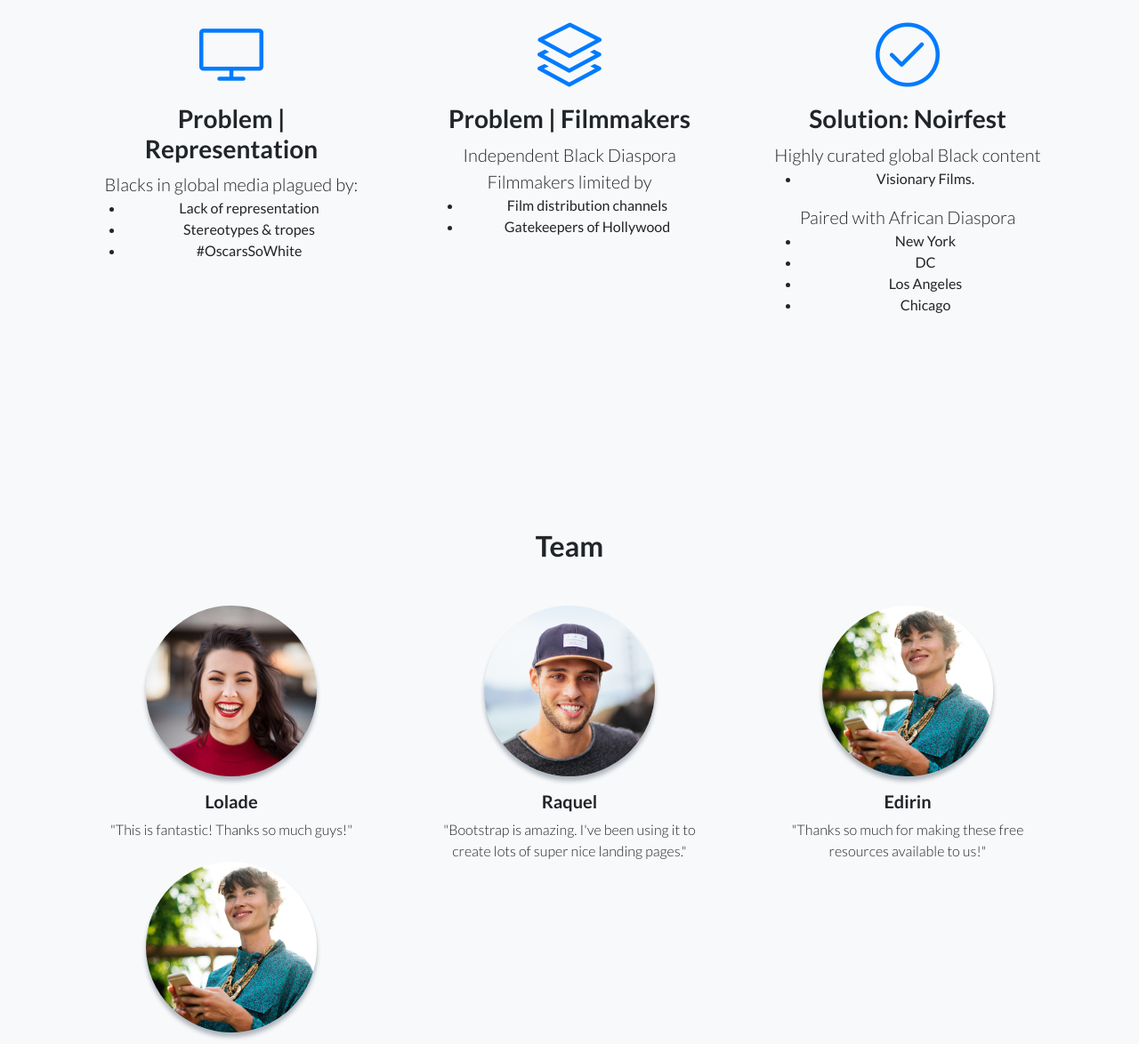
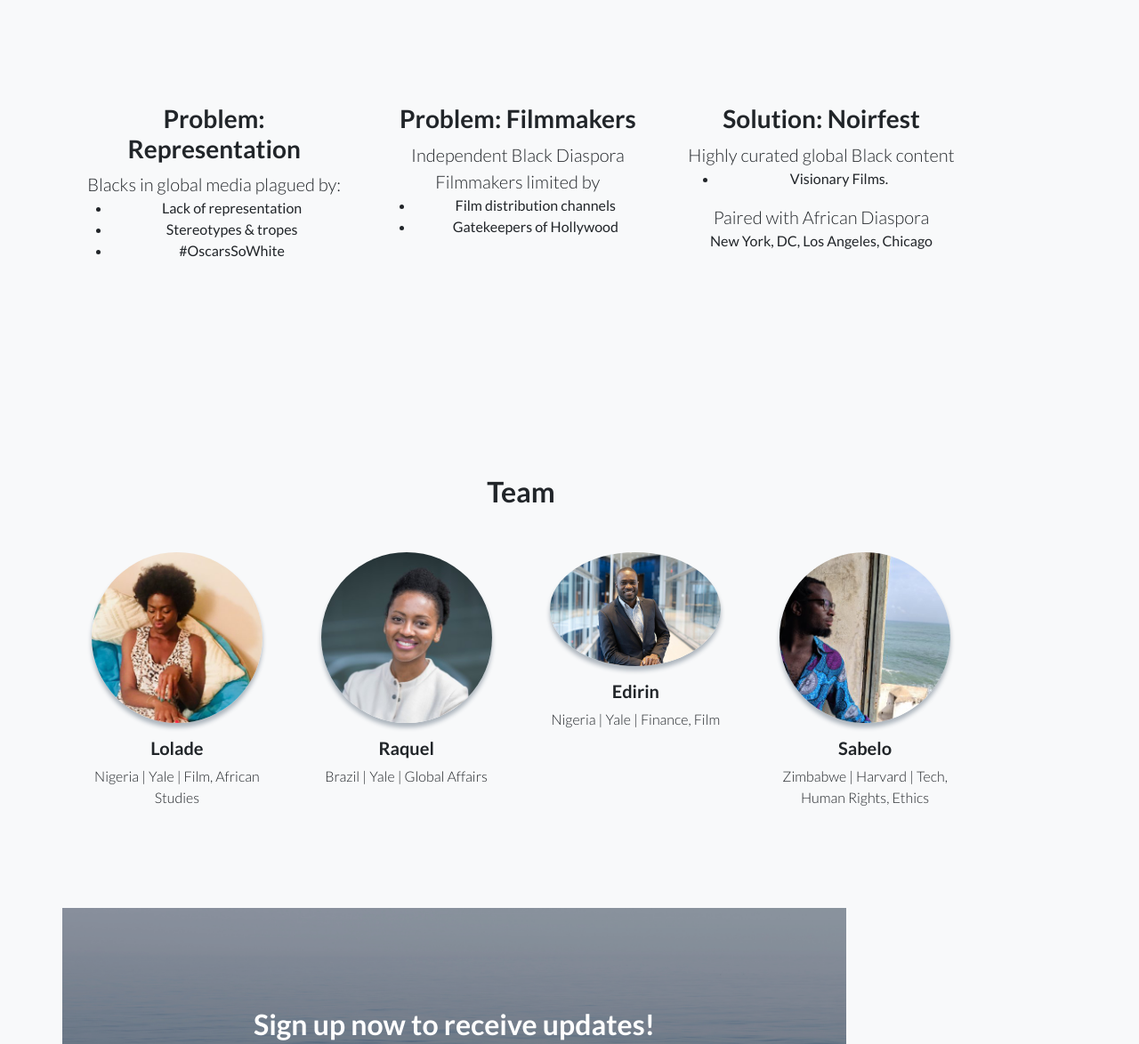
Before and after one commit to noir-fest/noir-fest.github.io, a plain HTML site: page index.html in a window 1280 px wide. Shown: the part 966-2140 px from the top of the page at 89% size. Drawn offline with Linux system fonts and the light colour scheme.

Commit message:
profile photos

```diff
--- a/css/landing-page.css
+++ b/css/landing-page.css
@@ -21,7 +21,7 @@
 header.masthead {
   position: relative;
   background-color: #343a40;
-  background: url("../img/purple-noise.jpg") no-repeat center center;
+  background: url("../img/nf-purple.png") no-repeat center center;
   background-size: cover;
   padding-top: 8rem;
   padding-bottom: 8rem;
--- a/index.html
+++ b/index.html
@@ -64,7 +64,7 @@
     <div class="overlay"></div>
           <div class="row">
         <div class="col-xl-9 mx-auto">
-          <h1 class="mb-5 display-5">Noir Fest: Black dreams on screen </h1>
+          <blockquote class="blockquote"><h1 class="mb-5 display-5">Noir Fest: Black dreams on screen </h1></blockquote>
         </div>
         <div class="col-md-10 col-lg-8 col-xl-7 mx-auto">
 <!-- Begin Mailchimp Signup Form -->
@@ -93,14 +93,13 @@
           <p class="h5"> The NOIR FEST team believes that Blackness equates to cultural richness, persistent innovation, eternal beauty and global significance. We believe that Black futures are bright worldwide, and we seek to bring a multisensory experience of that future to those who seek it.
          </p>
         </div>
-      </div>
+   <!-- Icons Grid -->
+  <section class="features-icons bg-light text-center">
+    <div class="container">
       <div class="row">
         <div class="col-lg-4">
           <div class="features-icons-item mx-auto mb-5 mb-lg-0 mb-lg-3">
-            <div class="features-icons-icon d-flex">
-              <i class="icon-screen-desktop m-auto text-primary"></i>
-            </div>
-			<h3>Problem | Representation</h3>
+			<h3>Problem: Representation</h3>
 			<p class="lead mb-0">
               Blacks in global media plagued by:
                <ul>
@@ -113,10 +112,8 @@
         </div>
         <div class="col-lg-4">
           <div class="features-icons-item mx-auto mb-5 mb-lg-0 mb-lg-3">
-            <div class="features-icons-icon d-flex">
-              <i class="icon-layers m-auto text-primary"></i>
-            </div>
-            <h3>Problem | Filmmakers</h3>
+
+            <h3>Problem: Filmmakers</h3>
             <p class="lead mb-0">
               Independent Black Diaspora Filmmakers limited by
 			<ul>
@@ -128,9 +125,6 @@
         </div>
         <div class="col-lg-4">
           <div class="features-icons-item mx-auto mb-0 mb-lg-3">
-            <div class="features-icons-icon d-flex">
-              <i class="icon-check m-auto text-primary"></i>
-            </div>
             <h3>Solution: Noirfest</h3>
             <p class="lead mb-0">Highly curated global Black content</p>
             <ul>
@@ -138,11 +132,7 @@
 			</ul>
 
             <p class="lead mb-0">Paired with African Diaspora</p>
-              <ul>
-				  <li>New York</li>
-				  <li>DC</li>
-				  <li>Los Angeles</li>
-				  <li>Chicago</li>
+				  New York, DC, Los Angeles, Chicago
               </ul>
           </div>
         </div>
@@ -155,32 +145,34 @@
     <div class="container">
       <h2 class="mb-5">Team</h2>
       <div class="row">
-        <div class="col-lg-4">
+        <div class="col-lg-3">
           <div class="testimonial-item mx-auto mb-5 mb-lg-0">
-            <img class="img-fluid rounded-circle mb-3" src="img/testimonials-1.jpg" alt="">
+            <img class="img-fluid rounded-circle mb-3" src="img/lolade.jpg" alt="">
             <h5>Lolade</h5>
-            <p class="font-weight-light mb-0">"This is fantastic! Thanks so much guys!"</p>
+            <p class="font-weight-light mb-0">
+
+            Nigeria | Yale | Film, African Studies</p>
           </div>
         </div>
-        <div class="col-lg-4">
+        <div class="col-lg-3">
           <div class="testimonial-item mx-auto mb-5 mb-lg-0">
-            <img class="img-fluid rounded-circle mb-3" src="img/testimonials-2.jpg" alt="">
+            <img class="img-fluid rounded-circle mb-3" src="img/raquel.jpg" alt="">
             <h5>Raquel</h5>
-            <p class="font-weight-light mb-0">"Bootstrap is amazing. I've been using it to create lots of super nice landing pages."</p>
+            <p class="font-weight-light mb-0">Brazil | Yale | Global Affairs </p>
           </div>
         </div>
-        <div class="col-lg-4">
+        <div class="col-lg-3">
           <div class="testimonial-item mx-auto mb-5 mb-lg-0">
-            <img class="img-fluid rounded-circle mb-3" src="img/testimonials-3.jpg" alt="">
+            <img class="img-fluid rounded-circle mb-3" src="img/edirin.jpg" alt="">
             <h5>Edirin</h5>
-            <p class="font-weight-light mb-0">"Thanks so much for making these free resources available to us!"</p>
+            <p class="font-weight-light mb-0">Nigeria | Yale | Finance, Film</p>
           </div>
         </div>
-        <div class="col-md-4">
+        <div class="col-md-3">
           <div class="testimonial-item mx-auto mb-5 mb-lg-0">
-            <img class="img-fluid rounded-circle mb-3" src="img/testimonials-3.jpg" alt="">
+            <img class="img-fluid rounded-circle mb-3" src="img/sabelo.jpg" alt="">
             <h5>Sabelo</h5>
-            <p class="font-weight-light mb-0">"Thanks so much for making these free resources available to us!"</p>
+            <p class="font-weight-light mb-0">Zimbabwe | Harvard | Tech, Human Rights, Ethics</p>
           </div>
         </div>
       </div>
@@ -193,7 +185,7 @@
     <div class="container">
       <div class="row">
         <div class="col-xl-9 mx-auto">
-          <h2 class="mb-4">Ready to get started? Sign up now!</h2>
+          <h2 class="mb-4"> Sign up now to receive updates!</h2>
         </div>
         <div class="col-md-10 col-lg-8 col-xl-7 mx-auto">
           <form action="https://sabelo.us3.list-manage.com/subscribe/post?u=53fc64b02a1626047ba5bec47&amp;id=ebfc1a9039" method="post" id="mc-embedded-subscribe-form" name="mc-embedded-subscribe-form" class="validate" target="_blank" novalidate>
@@ -239,18 +231,8 @@
         <div class="col-lg-6 h-100 text-center text-lg-right my-auto">
           <ul class="list-inline mb-0">
             <li class="list-inline-item mr-3">
-              <a href="#">
-                <i class="fab fa-facebook fa-2x fa-fw"></i>
-              </a>
-            </li>
-            <li class="list-inline-item mr-3">
-              <a href="#">
+              <a href="https://twitter.com/noirfest">
                 <i class="fab fa-twitter-square fa-2x fa-fw"></i>
-              </a>
-            </li>
-            <li class="list-inline-item">
-              <a href="#">
-                <i class="fab fa-instagram fa-2x fa-fw"></i>
               </a>
             </li>
           </ul>
```
Also changed, not shown: img/edirin.jpg (added), img/lolade.jpg (added), img/nf-purple.png (added), img/raquel.jpg (added), img/sabelo.jpg (added), 1 other file.
